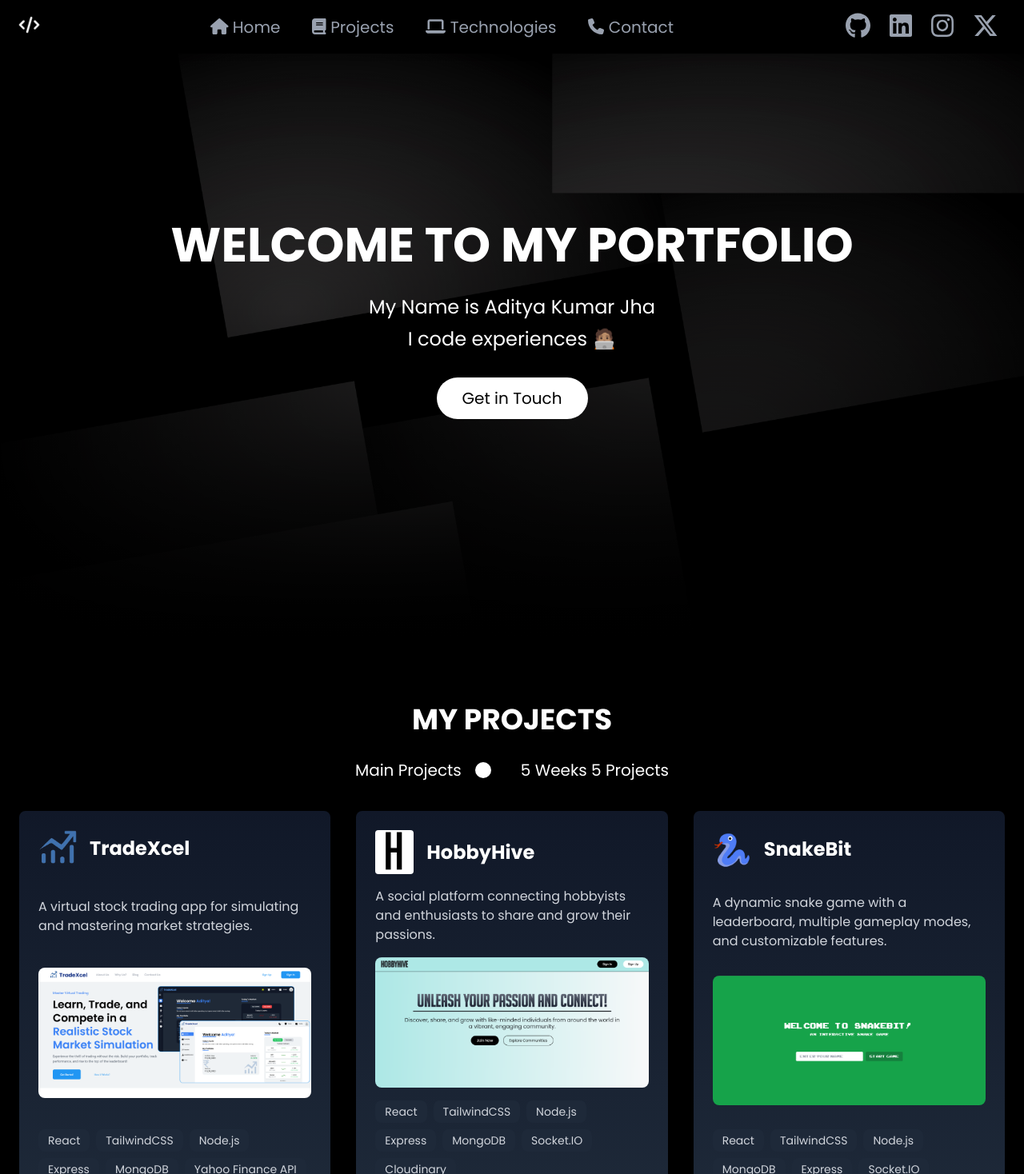
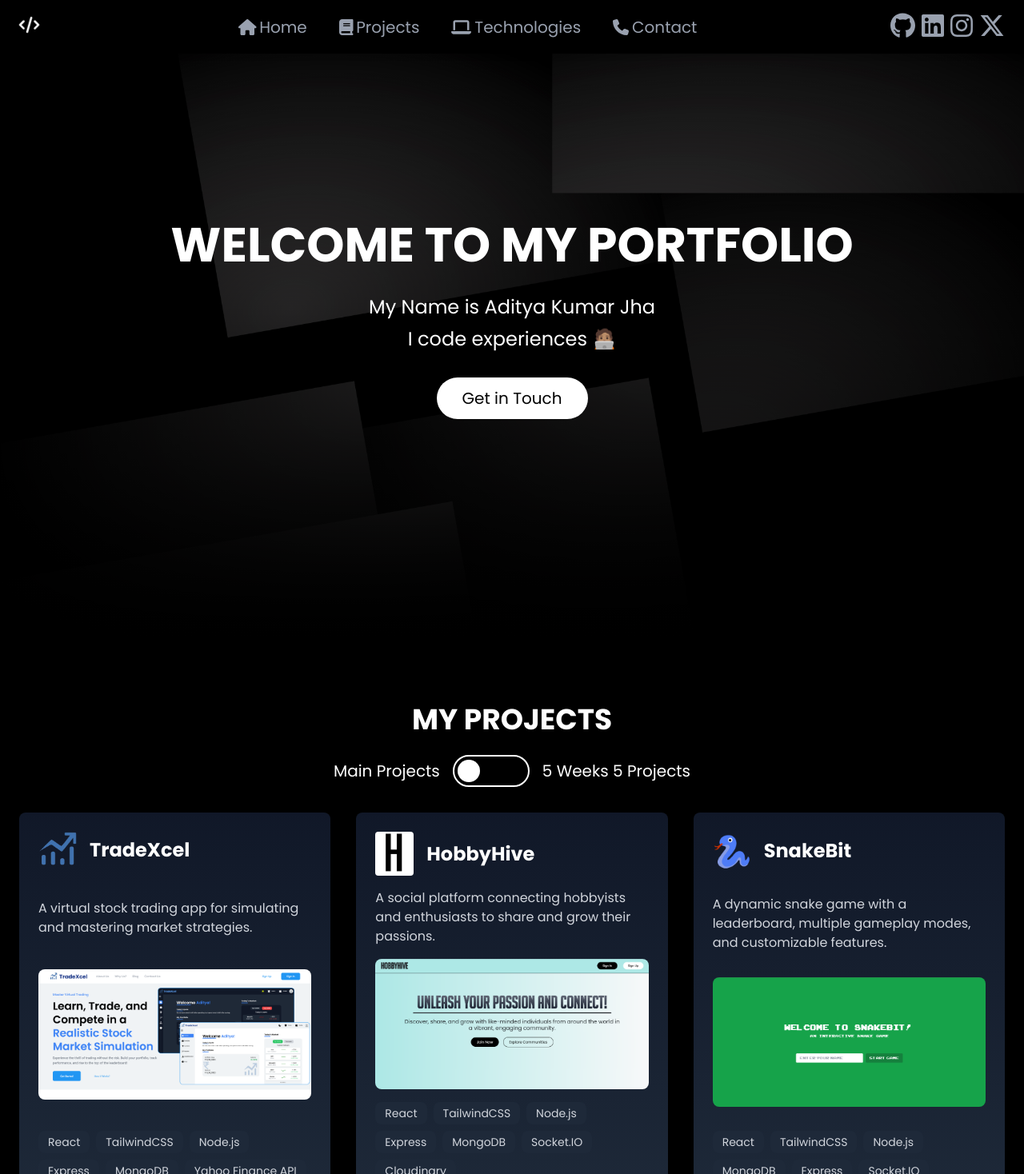
Before and after one commit to Adiijha/My_portfolio, a Next.js app: page / in a window 1280 px wide. Shown: the top 1468 px of the page at 80% size. Built offline with nearby package versions, Linux system fonts and the light colour scheme.

Commit message:
Loader fix

```diff
--- a/src/components/Projects.tsx
+++ b/src/components/Projects.tsx
@@ -2,7 +2,7 @@
 
 import React, { useState } from 'react';
 import { motion } from 'framer-motion';
-import Switch from '@mui/material/Switch';
+import RollerSwitch from '@/components/ui/RollerSwitch';
 import Image from "next/image";
 
 import snake from "@/assets/snakebit.png";
@@ -159,12 +159,13 @@ export default function Projects() {
           MY PROJECTS
         </motion.h2>
 
-        <div className="flex justify-center items-center gap-2 mb-8">
+        <div className="flex justify-center items-center gap-4 mb-8">
           <span className="text-white text-sm md:text-xl">Main Projects</span>
-          <Switch
+          <RollerSwitch
             checked={showFiveWeekProjects}
             onChange={() => setShowFiveWeekProjects(!showFiveWeekProjects)}
-            color="primary"
+            color="black"
+            className="text-white w-10 h-10"
           />
           <span className="text-white text-sm md:text-xl">5 Weeks 5 Projects</span>
         </div>
--- a/src/components/layout/Header.tsx
+++ b/src/components/layout/Header.tsx
@@ -1,28 +1,16 @@
-"use client"
+"use client";
 
-import React, { useState, useEffect } from 'react';
-import { FontAwesomeIcon } from '@fortawesome/react-fontawesome';
-import { faGithub, faLinkedin, faXTwitter, faInstagram } from '@fortawesome/free-brands-svg-icons';
-import { faCode, faHouse, faPhone, faBook, faLaptop } from '@fortawesome/free-solid-svg-icons';
-import { motion } from 'framer-motion';
+import React, { useState, useEffect } from "react";
+import { LazyMotion, domAnimation, m } from "framer-motion";
+import { FontAwesomeIcon } from "@fortawesome/react-fontawesome";
+import { faGithub, faLinkedin, faXTwitter, faInstagram } from "@fortawesome/free-brands-svg-icons";
+import { faCode, faHouse, faPhone, faBook, faLaptop } from "@fortawesome/free-solid-svg-icons";
 
 export default function Header() {
-  const [isOpen, setIsOpen] = useState(false);
   const [activeItem, setActiveItem] = useState("");
 
-
-  const linkVariants = {
-    hidden: { opacity: 0, y: 20 },
-    visible: (i: number) => ({
-      opacity: 1,
-      y: 0,
-      transition: { delay: i * 0.2 },
-    }),
-  };
-
-  const handleItemClick = (item : string) => {
+  const handleItemClick = (item: string) => {
     setActiveItem(item);
-    setIsOpen(false);
   };
 
   useEffect(() => {
@@ -31,13 +19,23 @@ export default function Header() {
         setActiveItem("");
       }
     };
+    window.addEventListener("scroll", handleScroll);
+    return () => window.removeEventListener("scroll", handleScroll);
+  }, []);
 
-    window.addEventListener('scroll', handleScroll);
+  const menuItems = [
+    { label: "Home", icon: faHouse },
+    { label: "Projects", icon: faBook },
+    { label: "Technologies", icon: faLaptop },
+    { label: "Contact", icon: faPhone },
+  ];
 
-    return () => {
-      window.removeEventListener('scroll', handleScroll);
-    };
-  }, []);
+  const socialLinks = [
+    { href: "https://github.com/adiijha", icon: faGithub },
+    { href: "https://linkedin.com/in/adiikj", icon: faLinkedin },
+    { href: "https://instagram.com/adii_jha", icon: faInstagram },
+    { href: "https://twitter.com/adii_kj", icon: faXTwitter },
+  ];
 
   return (
     <header className="bg-black shadow-md font-pop fixed top-0 w-full z-50">
@@ -48,99 +46,59 @@ export default function Header() {
 
         {/* Desktop Menu */}
         <ul className="hidden md:flex justify-center space-x-6 gap-4">
-          {["Home", "Projects", "Technologies", "Contact"].map((item, index) => (
-            <motion.li
-              key={item}
-              custom={index}
-              variants={linkVariants}
-              initial="hidden"
-              animate="visible"
-              whileHover={{ scale: 1.1, color: "#ffffff" }}
+          {menuItems.map((item) => (
+            <li key={item.label}>
+              <a
+                href={`#${item.label.toLowerCase()}`}
+                className="text-gray-400 hover:text-white text-xl transition-colors duration-300 flex items-center gap-1"
               >
-              <a
-                href={`#${item.toLowerCase()}`}
-                className="text-gray-400 hover:text-white text-xl"
-              >
-                <FontAwesomeIcon
-                  icon={
-                    item === "Home"
-                      ? faHouse
-                      : item === "Projects"
-                      ? faBook
-                      : item === "Technologies"
-                      ? faLaptop
-                      : faPhone
-                  }
-                />{" "}
-                {item}
+                <FontAwesomeIcon icon={item.icon} /> {item.label}
               </a>
-            </motion.li>
+            </li>
           ))}
         </ul>
 
-        {/* Social Icons (Desktop) */}
+        {/* Social Icons */}
         <div className="hidden md:flex items-center gap-2">
-          {[{ href: "https://github.com/adiijha", icon: faGithub },
-            { href: "https://linkedin.com/in/adiikj", icon: faLinkedin },
-            { href: "https://instagram.com/adii_jha", icon: faInstagram },
-            { href: "https://twitter.com/adii_kj", icon: faXTwitter }
-          ].map((social) => (
-            <motion.a
+          {socialLinks.map((social) => (
+            <a
               key={social.href}
               href={social.href}
               target="_blank"
               rel="noopener noreferrer"
-              className="text-gray-400 hover:text-white mx-2"
-              whileHover={{ scale: 1.2, color: "#ffffff" }}
+              className="text-gray-400 hover:text-white transition-transform duration-300 transform hover:scale-110"
             >
               <FontAwesomeIcon icon={social.icon} size="2x" />
-            </motion.a>
+            </a>
           ))}
         </div>
       </nav>
 
       {/* Mobile Floating Navbar */}
-      <motion.div
-        className={`fixed bottom-8 border-2 border-gray-700 left-10 right-10 bg-slate-900 bg-opacity-50 backdrop-blur-md z-50 flex justify-between items-center py-3 px-6 md:hidden rounded-3xl`}
+      <LazyMotion features={domAnimation}>
+        <m.div
+          className="fixed bottom-8 border-2 border-gray-700 left-10 right-10 bg-slate-900 bg-opacity-50 backdrop-blur-md z-50 flex justify-between items-center py-3 px-6 md:hidden rounded-3xl"
           initial={{ opacity: 0 }}
-        animate={{ opacity: isOpen ? 1 : 1 }}
+          animate={{ opacity: 1 }}
           transition={{ duration: 0.3 }}
         >
-        {/* Mobile Menu Items (without text) */}
           <ul className="flex justify-between space-x-6 w-full">
-          {["Home", "Projects", "Technologies", "Contact"].map((item, index) => (
-            <motion.li
-              key={item}
-              custom={index}
-              variants={linkVariants}
-              initial="hidden"
-              animate="visible"
-              whileHover={{ scale: 1.1, color: "#ffffff" }}
-              className="text-center"
+            {menuItems.map((item) => (
+              <li key={item.label} className="text-center">
+                <a
+                  href={`#${item.label.toLowerCase()}`}
+                  className={`text-xl ${
+                    activeItem === item.label ? "text-blue-500" : "text-gray-400"
+                  } transition-colors duration-300`}
+                  onClick={() => handleItemClick(item.label)}
                 >
-              <a
-                href={`#${item.toLowerCase()}`}
-                className={`text-xl ${activeItem === item ? "text-blue-500" : "text-gray-400"}`}
-                onClick={() => handleItemClick(item)}
-              >
-                <FontAwesomeIcon
-                  icon={
-                    item === "Home"
-                      ? faHouse
-                      : item === "Projects"
-                      ? faBook
-                      : item === "Technologies"
-                      ? faLaptop
-                      : faPhone
-                  }
-                  className="h-7 w-7"
-                />
+                  <FontAwesomeIcon icon={item.icon} className="h-7 w-7" />
                 </a>
-            </motion.li>
+              </li>
             ))}
           </ul>
-
-      </motion.div>
+        </m.div>
+      </LazyMotion>
     </header>
   );
 }
--- /dev/null
+++ b/src/components/ui/RollerSwitch.tsx
@@ -0,0 +1,31 @@
+import React from 'react';
+
+type RollerSwitchProps = {
+  checked: boolean;
+  onChange: () => void;
+  className?: string;
+  color?: string;
+};
+
+export default function RollerSwitch({
+  checked,
+  onChange,
+  className = '',
+  color = 'white',
+}: RollerSwitchProps) {
+  return (
+    <button
+      onClick={onChange}
+      className={`relative w-24 h-10 rounded-full border-white border-2 transition-colors duration-300 ${
+        checked ? `bg-${color}` : 'bg-black'
+      } ${className}`}
+    >
+      {/* Roller Dot */}
+      <div
+        className={`absolute top-1 left-1 w-7 h-7 rounded-full transition-all duration-300 ${
+          checked ? 'translate-x-14 bg-white' : 'bg-white '
+        }`}
+      />
+    </button>
+  );
+}
```
Also changed, not shown: src/components/Contact.tsx (line endings or trailing spaces), src/components/Front.tsx (line endings or trailing spaces), src/components/Home.tsx (line endings or trailing spaces), src/components/Technologies.tsx (line endings or trailing spaces), src/components/layout/Footer.tsx (line endings or trailing spaces). Lines whose indentation alone changed are shown as unchanged.
